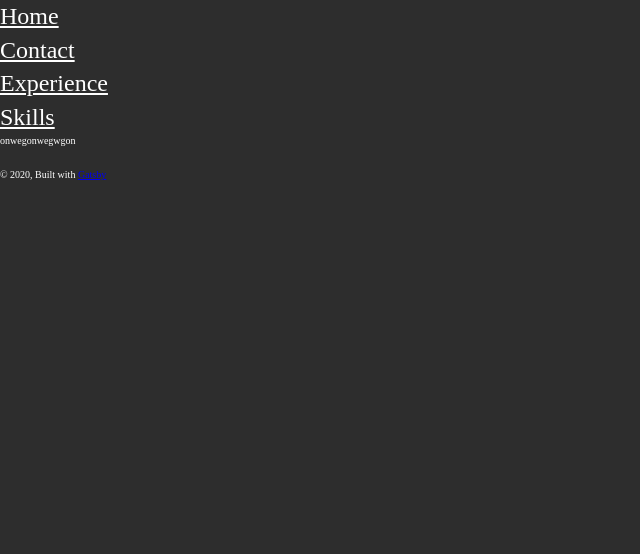
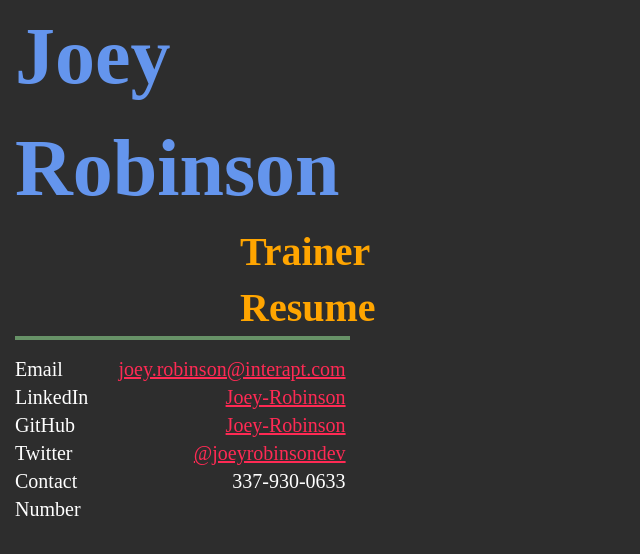
Before and after one commit to Joey-Robinson/interactive-resume-gatsby, a Gatsby site: page / in a window 1280 px wide. Shown: the whole page, without its empty margins (0-640 px from the left). Built offline with nearby package versions, Linux system fonts and the light colour scheme; Gatsby itself is replaced by a stand-in of ours.

Commit message:
layout & styling

```diff
--- /dev/null
+++ b/src/components/contact/contact.left.js
@@ -0,0 +1,13 @@
+import React from "react"
+
+const ContactLeft = () => (
+  <ul className="left">
+    <li>Email</li>
+    <li>LinkedIn</li>
+    <li>GitHub</li>
+    <li>Twitter</li>
+    <li>Contact Number</li>
+  </ul>
+)
+
+export default ContactLeft
--- /dev/null
+++ b/src/components/contact/contact.right.js
@@ -0,0 +1,39 @@
+import React from "react"
+
+const ContactRight = () => (
+  <ul className="right">
+    <li>
+      <a href="mailto:joey.robinson@interapt.com">joey.robinson@interapt.com</a>
+    </li>
+    <li>
+      <a
+        href="https://www.linkedin.com/in/joey-robinson/"
+        target="_blank"
+        rel="noopener noreferrer"
+      >
+        Joey-Robinson
+      </a>
+    </li>
+    <li>
+      <a
+        href="https://github.com/Joey-Robinson"
+        target="_blank"
+        rel="noopener noreferrer"
+      >
+        Joey-Robinson
+      </a>
+    </li>
+    <li>
+      <a
+        href="https://twitter.com/joeyrobinsondev"
+        target="_blank"
+        rel="noopener noreferrer"
+      >
+        @joeyrobinsondev
+      </a>
+    </li>
+    <li>337-930-0633</li>
+  </ul>
+)
+
+export default ContactRight
--- a/src/components/header.js
+++ /dev/null
@@ -1,25 +0,0 @@
-import { Link } from "gatsby"
-import React from "react"
-
-const Header = () => (
-  <header>
-    <nav>
-      <ul>
-        <li>
-          <Link to="/">Home</Link>
-        </li>
-        <li>
-          <Link to="/contact/">Contact</Link>
-        </li>
-        <li>
-          <Link to="/experience/">Experience</Link>
-        </li>
-        <li>
-          <Link to="/skills/">Skills</Link>
-        </li>
-      </ul>
-    </nav>
-  </header>
-)
-
-export default Header
--- a/src/components/layout.js
+++ b/src/components/layout.js
@@ -1,22 +1,11 @@
 import React from "react"
-import Header from "./header"
 
 const Layout = ({ children, className }) => {
   return (
     <>
-      <Header />
       <main>
         <section className={className}>{children}</section>
       </main>
-      <footer
-        style={{
-          marginTop: `2rem`,
-        }}
-      >
-        © {new Date().getFullYear()}, Built with
-        {` `}
-        <a href="https://www.gatsbyjs.com">Gatsby</a>
-      </footer>
     </>
   )
 }
--- a/src/pages/index.js
+++ b/src/pages/index.js
@@ -1,11 +1,27 @@
 import React from "react"
+import ContactLeft from "../components/contact/contact.left"
+import ContactRight from "../components/contact/contact.right"
 import Layout from "../components/layout"
 import SEO from "../components/seo"
 
 const IndexPage = () => (
   <Layout className="home">
     <SEO title="Home" />
-    <div>onwegonwegwgon</div>
+    <div>
+      <hgroup>
+        <h1>Joey Robinson</h1>
+        <h2>Trainer Resume</h2>
+      </hgroup>
+      <div className="line" />
+      <div className="contact">
+        <div className="contact--left">
+          <ContactLeft />
+        </div>
+        <div className="contact--right">
+          <ContactRight />
+        </div>
+      </div>
+    </div>
   </Layout>
 )
 
--- /dev/null
+++ b/src/styles/components/_contact.scss
@@ -0,0 +1,22 @@
+.contact {
+  margin: 1.5rem 0 0 0;
+  display: grid;
+  width: 27vw;
+  grid-template-rows: 1;
+  grid-template-columns: 1fr 1fr;
+  ul {
+    font-size: 2rem;
+    list-style: none;
+    a {
+      color: #ff2a54;
+    }
+  }
+  &--left {
+    justify-self: left;
+    margin: 0 0 0 1.5rem;
+  }
+  &--right {
+    justify-self: right;
+    text-align: right;
+  }
+}
--- a/src/styles/components/_footer.scss
+++ /dev/null
@@ -1,3 +0,0 @@
-footer {
-  color: white;
-}
--- a/src/styles/components/_header.scss
+++ /dev/null
@@ -1,3 +0,0 @@
-header {
-  color: white;
-}
--- /dev/null
+++ b/src/styles/components/_line.scss
@@ -0,0 +1,6 @@
+.line {
+  background: #679267;
+  padding: .2rem 0;
+  margin: 0 0 0 1.5rem;
+  width: 26.2vw;
+}
--- a/src/styles/components/_nav.scss
+++ /dev/null
@@ -1,6 +0,0 @@
-nav {
-  a {
-  font-size: 2.4rem;
-  color: white;
-  }
-}
--- /dev/null
+++ b/src/styles/layout/_main.scss
@@ -0,0 +1,6 @@
+main {
+  display: grid;
+  grid-template-columns: 1fr;
+  grid-template-rows: 1fr;
+  height: 100vh;
+}
--- a/src/styles/main.scss
+++ b/src/styles/main.scss
@@ -3,9 +3,9 @@
 // Base
 @import './base/base';
 // Components
-@import './components/footer';
-@import './components/header';
-@import './components/nav';
+@import './components/contact';
+@import './components/line';
 // Layout
+@import './layout/main';
 // Pages
 @import './pages/home';
--- a/src/styles/pages/_home.scss
+++ b/src/styles/pages/_home.scss
@@ -1,3 +1,18 @@
 .home {
   color: white;
+  display: grid;
+  grid-template-columns: 1fr;
+  width: 30vw;
+  hgroup {
+    margin: 0 0 0 1.5rem;
+    h1 {
+      font-size: 8rem;
+      color: cornflowerblue;
+    }
+    h2 {
+      color: orange;
+      font-size: 4rem;
+      margin: 0 0 0 22.5rem;
+    }
+  }
 }
```
